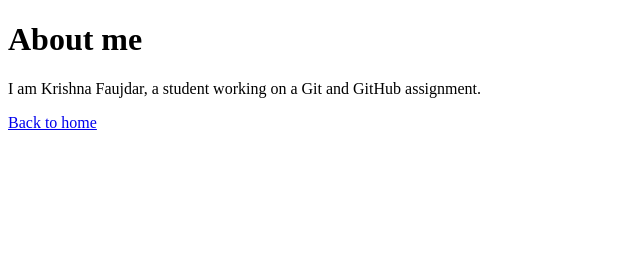
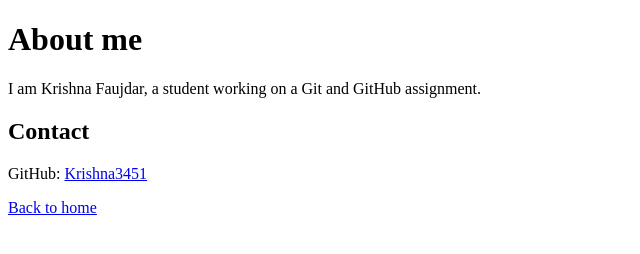
Before and after one commit to Krishna3451/git-workflow-login-testcases, a plain HTML site: page about.html in a window 1280 px wide. Shown: the whole page, without its empty margins (0-640 px from the left). Drawn offline with Linux system fonts and the light colour scheme.

Commit message:
Add contact section to about page

```diff
--- a/about.html
+++ b/about.html
@@ -7,6 +7,8 @@
 <body>
   <h1>About me</h1>
   <p>I am Krishna Faujdar, a student working on a Git and GitHub assignment.</p>
+  <h2>Contact</h2>
+  <p>GitHub: <a href="https://github.com/Krishna3451">Krishna3451</a></p>
   <a href="index.html">Back to home</a>
 </body>
 </html>
```
